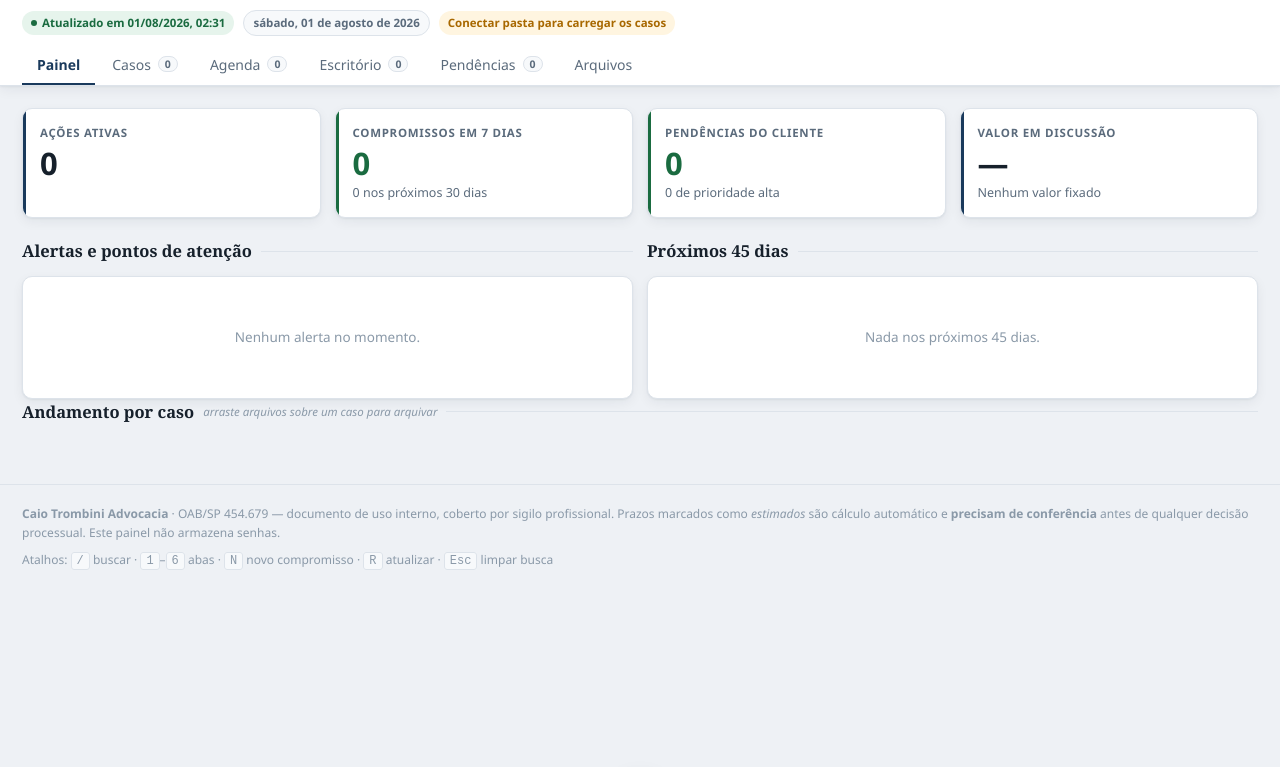
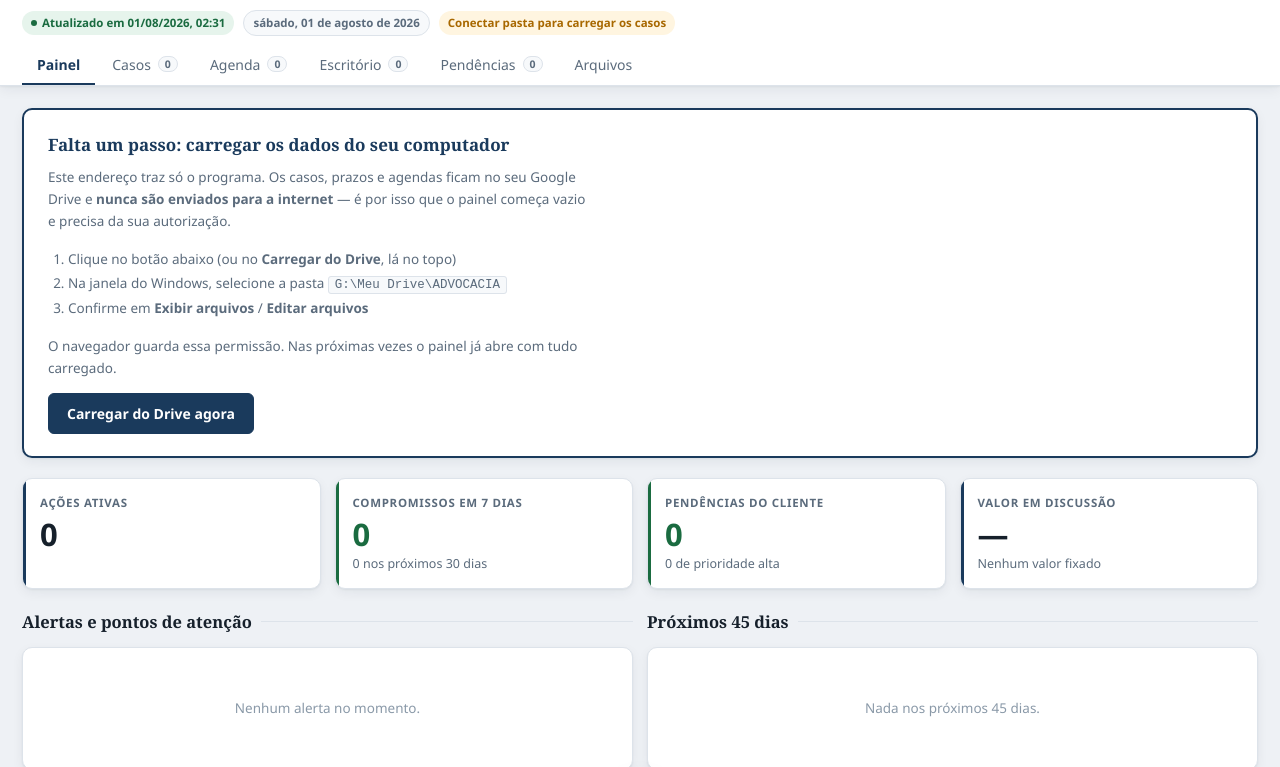
Before and after one commit to caiotrombini/painel-advocacia, a plain HTML site: page index.html in a window 1280 px wide. Shown: the part 69-836 px from the top of the page. Before the commit the page ends 800 px from the top, so only its background shows below. Drawn offline with Linux system fonts and the light colour scheme.

Commit message:
Add files via upload

```diff
--- a/app.js
+++ b/app.js
@@ -964,7 +964,39 @@ function renderPills(){
   const pf = $("#p-arq"); pf.textContent = fp || ""; pf.classList.toggle("urgente", fp > 0); pf.classList.toggle("oculto", !fp);
 }
 
+/* Estado vazio: em vez de mostrar zeros mudos, explica o que fazer. */
+function renderAvisoVazio(){
+  const box = $("#aviso-vazio"); if (!box) return;
+  const vazio = !DADOS.casos.length;
+  box.classList.toggle("oculto", !vazio);
+  if (!vazio) return;
+  if (!MODO_FS){
+    box.innerHTML = `<div class="chamada">
+      <h3>Os dados não podem ser lidos neste modo</h3>
+      <p>O painel foi aberto como arquivo local (<code>file://</code>). Nesse contexto o navegador não deixa
+      um site ler pastas do disco. Abra pelo endereço publicado
+      <code>https://caiotrombini.github.io/painel-advocacia/</code> e clique em <strong>Carregar do Drive</strong>.</p>
+    </div>`;
+    return;
+  }
+  box.innerHTML = `<div class="chamada">
+    <h3>Falta um passo: carregar os dados do seu computador</h3>
+    <p>Este endereço traz só o programa. Os casos, prazos e agendas ficam no seu Google Drive e
+    <strong>nunca são enviados para a internet</strong> — é por isso que o painel começa vazio e precisa da sua autorização.</p>
+    <ol>
+      <li>Clique no botão abaixo (ou no <strong>Carregar do Drive</strong>, lá no topo)</li>
+      <li>Na janela do Windows, selecione a pasta <code>G:\\Meu Drive\\ADVOCACIA</code></li>
+      <li>Confirme em <strong>Exibir arquivos</strong> / <strong>Editar arquivos</strong></li>
+    </ol>
+    <p>O navegador guarda essa permissão. Nas próximas vezes o painel já abre com tudo carregado.</p>
+    <button class="btn-principal" id="bt-vazio-carregar">Carregar do Drive agora</button>
+  </div>`;
+  const b = $("#bt-vazio-carregar");
+  if (b) b.addEventListener("click", carregarTudoDoDrive);
+}
+
 function renderTudo(){
+  renderAvisoVazio();
   renderStatus(); renderKPIs(); renderAlertas(); renderTimelines(); renderMiniCasos();
   renderCasos(); renderPendencias(); renderPastas(); renderCalendario();
   renderEscritorio(); renderAcessos(); renderPills(); renderArquivos();
--- a/estilo.css
+++ b/estilo.css
@@ -305,6 +305,13 @@ select.sel-info{border-color:var(--info);color:var(--info)}
 .rc-lista input{margin-top:3px;width:16px;height:16px;accent-color:var(--ok);flex:none}
 
 .vazio-msg{text-align:center;padding:34px 20px;color:var(--texto-3);font-size:13.5px}
+.chamada{background:var(--surface);border:2px solid var(--primaria);border-radius:var(--raio);
+  padding:22px 24px;margin-bottom:20px;box-shadow:var(--sombra)}
+.chamada h3{margin:0 0 8px;font-family:var(--serif);font-size:17px;color:var(--primaria)}
+.chamada p{margin:0 0 14px;font-size:13.5px;color:var(--texto-2);line-height:1.65;max-width:70ch}
+.chamada ol{margin:0 0 14px;padding-left:20px;font-size:13.5px;color:var(--texto-2);line-height:1.8}
+.chamada code{background:var(--surface-2);border:1px solid var(--linha);border-radius:3px;padding:1px 6px;font-size:12.5px}
+.chamada .btn-principal{font-size:14px;padding:10px 18px}
 .rodape{max-width:1320px;margin:26px auto 0;padding:20px 22px 40px;font-size:12px;color:var(--texto-3);border-top:1px solid var(--linha)}
 .rodape code{background:var(--surface-2);padding:1px 5px;border-radius:3px;border:1px solid var(--linha)}
 .atalhos{margin-top:8px}
--- a/index.html
+++ b/index.html
@@ -62,6 +62,7 @@
 <main id="conteudo">
 
   <section class="painel" id="v-painel" role="tabpanel" aria-label="Painel geral">
+    <div id="aviso-vazio" class="oculto"></div>
     <div class="grade g4 mb20" id="kpis"></div>
     <div class="grade g2">
       <div>
```
